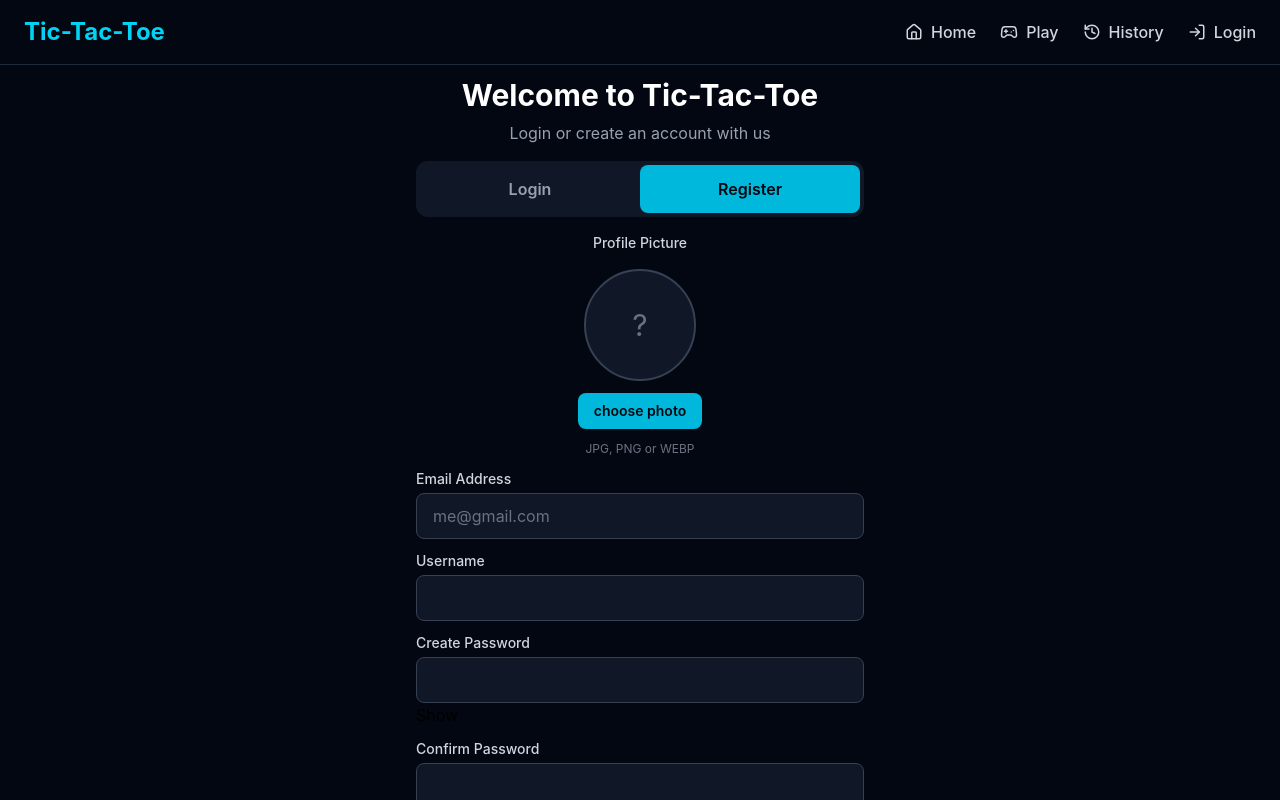
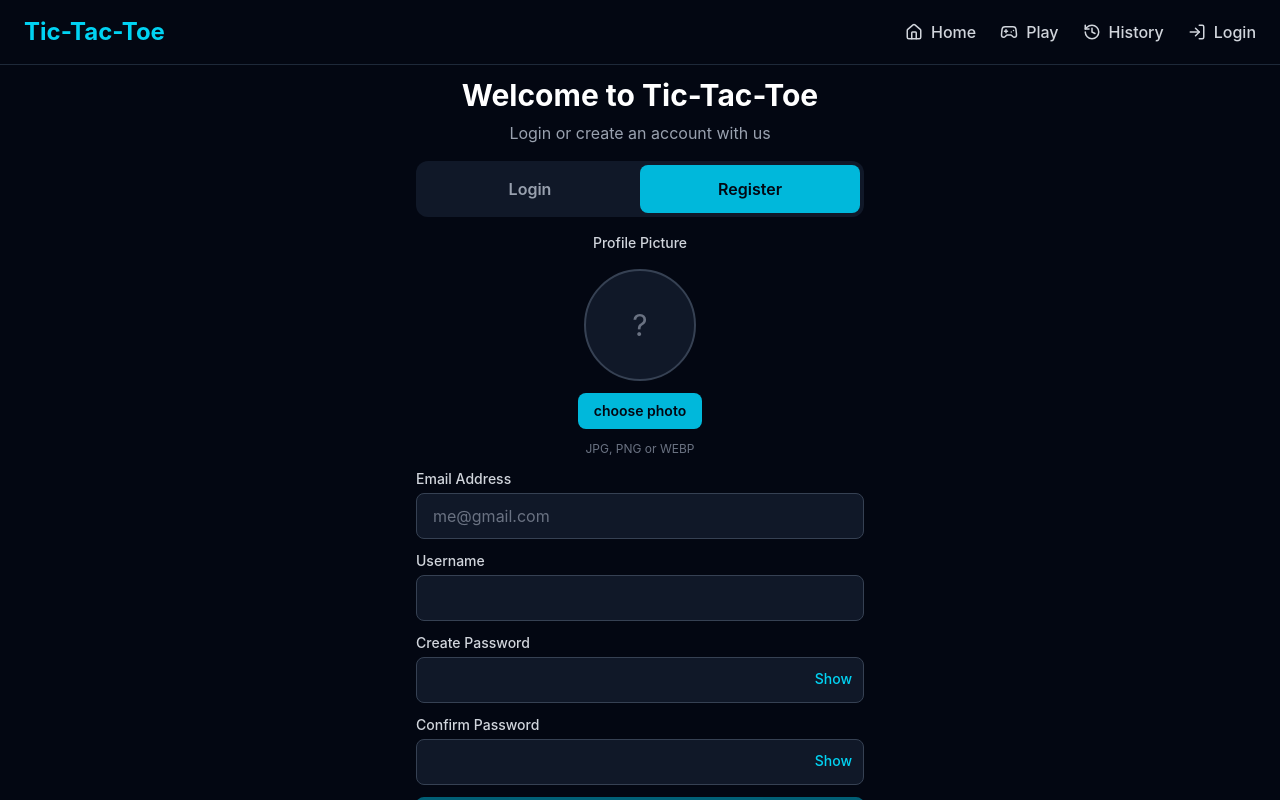
Before and after one commit to LidonJacob/Tic-Tac-Toe, a React (Vite) app in the folder frontend/: page /account in a window 1280 px wide. Both pictures are taken after a click on the button "Register". Shown: the top 800 px of the page. Built offline with nearby package versions, Linux system fonts and the light colour scheme; no server answers.

Commit message:
added the ability to hide and show passwords

```diff
--- a/frontend/src/pages/Account.jsx
+++ b/frontend/src/pages/Account.jsx
@@ -20,6 +20,7 @@ const Account = () => {
   const [avatarPreview, setAvatarPreview] = useState(null);
   const [isSubmitting, setIsSubmitting] = useState(false);
   const [showPassword, setShowPassword] = useState(false);
+  const [showConfirmPassword, setShowConfirmPassword] = useState(false);
 
   const handleGoogleSuccess = async (credentialResponse) => {
     try {
@@ -242,20 +243,21 @@ const Account = () => {
                 activeTab === "login" ? "current-password" : "new-password"
               }
               required
-              className="w-full px-4 py-2.5 bg-gray-900 border border-gray-700
+              className="w-full pl-4 pr-16 py-2.5 bg-gray-900 border border-gray-700
     rounded-lg text-white placeholder-gray-500 focus:outline-none focus:border-cyan-500
     transition-colors"
             />
             <button
               type="button"
               onClick={() => setShowPassword(!showPassword)}
+              className="absolute right-3 top-9 text-sm font-medium text-cyan-400 hover:text-cyan-300"
             >
               {" "}
               {showPassword ? "Hide" : "Show"}
             </button>
           </div>
           {activeTab === "register" && (
-            <div>
+            <div className="relative">
               <label
                 htmlFor="confirmPassword"
                 className="block text-sm font-medium text-gray-300 mb-1"
@@ -263,7 +265,7 @@ const Account = () => {
                 Confirm Password
               </label>
               <input
-                type="password"
+                type={showConfirmPassword ? "text" : "password"}
                 value={confirmPassword}
                 onChange={(e) => setConfirmPassword(e.target.value)}
                 id="confirmPassword"
@@ -272,6 +274,14 @@ const Account = () => {
                 required
                 className="w-full px-4 py-2.5 bg-gray-900 border border-gray-700 rounded-lg text-white placeholder-gray-500 focus:outline-none focus:border-cyan-500 transition-colors"
               />
+              <button
+                type="button"
+                onClick={() => setShowConfirmPassword(!showConfirmPassword)}
+                className="absolute right-3 top-9 text-sm font-medium text-cyan-400 hover:text-cyan-300"
+              >
+                {" "}
+                {showConfirmPassword ? "Hide" : "Show"}
+              </button>
               {confirmPassword && !passwordsMatch && (
                 <p className="text-red-500 text-sm mt-2">
                   Passwords do not match
```
